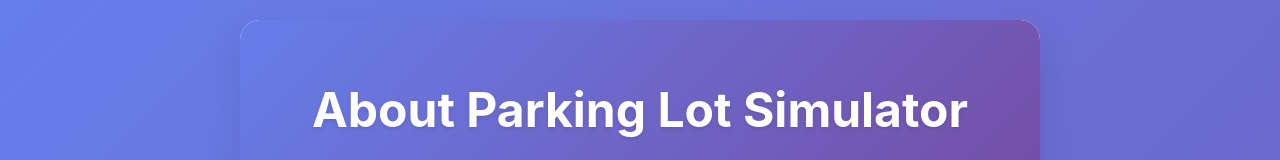
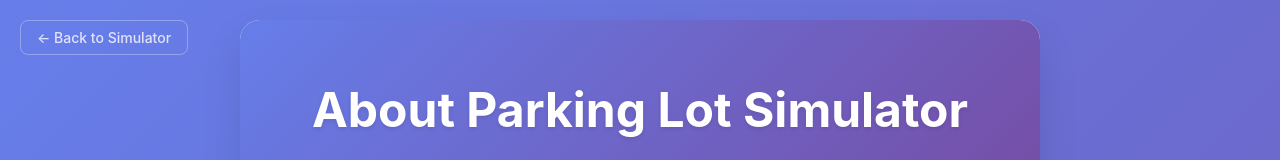
Before and after one commit to josephecombs/parking-lot-simulator, a React (Create React App) app: page /about in a window 1280 px wide. Shown: the top 160 px of the page. Built offline with nearby package versions, Linux system fonts and the light colour scheme.

Commit message:
add about route

```diff
--- a/src/components/About.js
+++ b/src/components/About.js
@@ -7,6 +7,39 @@ const About = () => {
     <div className="about-container">
       <div className="about-content">
         <header className="about-header">
+          <div style={{
+            position: 'absolute',
+            top: '20px',
+            left: '20px',
+            zIndex: 10
+          }}>
+            <Link
+              to="/"
+              style={{
+                color: 'rgba(255,255,255,0.8)',
+                textDecoration: 'none',
+                fontSize: '14px',
+                fontWeight: '500',
+                padding: '8px 16px',
+                borderRadius: '8px',
+                border: '1px solid rgba(255,255,255,0.3)',
+                transition: 'all 0.3s ease',
+                display: 'inline-block'
+              }}
+              onMouseEnter={(e) => {
+                e.target.style.background = 'rgba(255,255,255,0.1)';
+                e.target.style.color = 'rgba(255,255,255,1)';
+                e.target.style.transform = 'translateY(-1px)';
+              }}
+              onMouseLeave={(e) => {
+                e.target.style.background = 'transparent';
+                e.target.style.color = 'rgba(255,255,255,0.8)';
+                e.target.style.transform = 'translateY(0)';
+              }}
+            >
+              ← Back to Simulator
+            </Link>
+          </div>
           <h1>About Parking Lot Simulator</h1>
           <p className="subtitle">Exploring the economics of accessibility in urban planning</p>
         </header>
```
